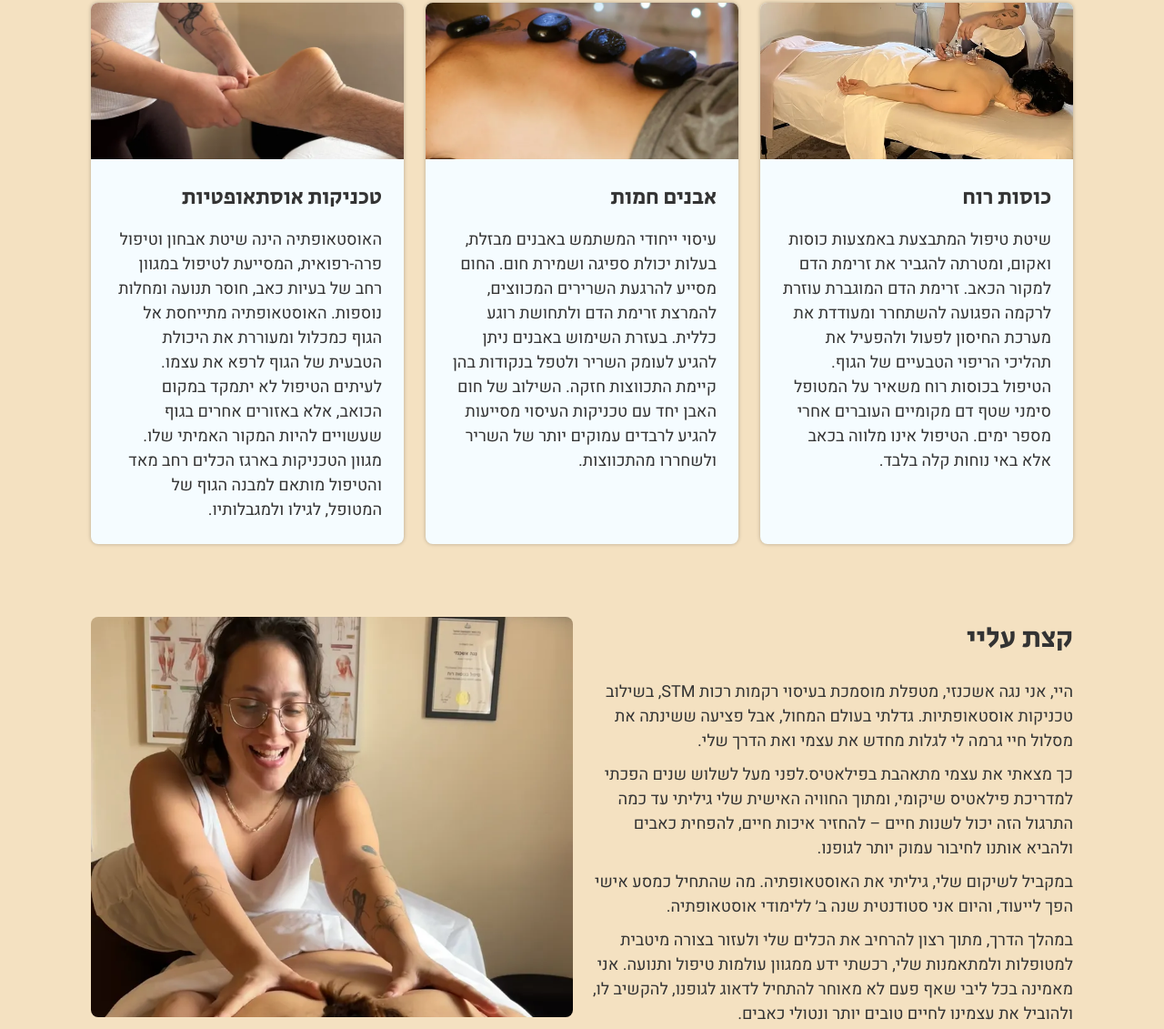
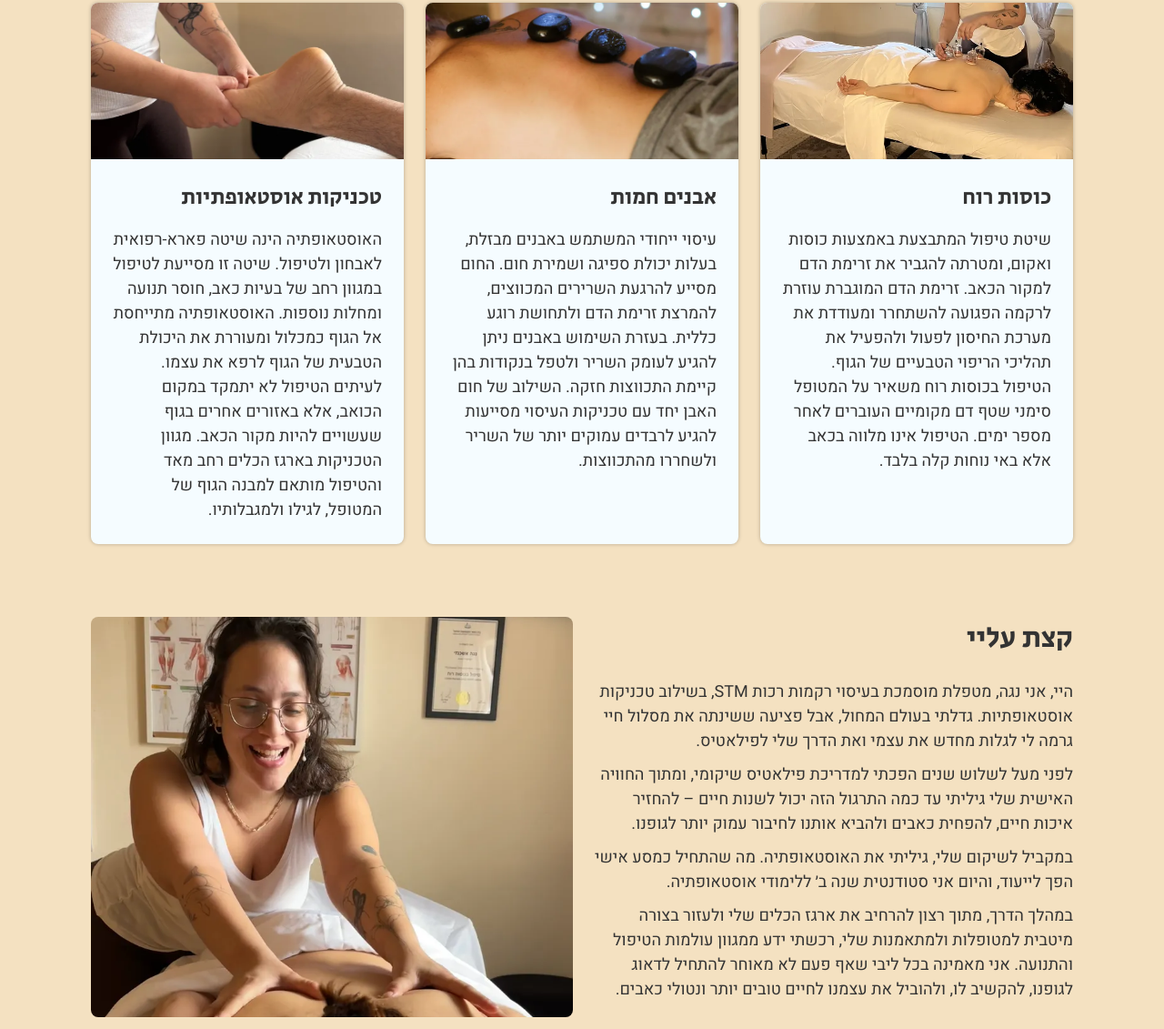
Before and after one commit to Ashkenazzio/noga-stm, a website: page index.html in a window 1280 px wide. Shown: the part 742-1873 px from the top of the page at 91% size. Drawn offline with nearby package versions, Linux system fonts and the light colour scheme.

Commit message:
copy fixes

```diff
--- a/index.html
+++ b/index.html
@@ -137,7 +137,7 @@
                   הדם למקור הכאב. זרימת הדם המוגברת עוזרת לרקמה הפגועה להשתחרר
                   ומעודדת את מערכת החיסון לפעול ולהפעיל את תהליכי הריפוי הטבעיים
                   של הגוף. הטיפול בכוסות רוח משאיר על המטופל סימני שטף דם
-                  מקומיים העוברים אחרי מספר ימים. הטיפול אינו מלווה בכאב אלא באי
+                  מקומיים העוברים לאחר מספר ימים. הטיפול אינו מלווה בכאב אלא באי
                   נוחות קלה בלבד.
                 </p>
               </div>
@@ -208,13 +208,13 @@
               </div>
 
               <div class="method-card__content">
-                <h3 class="method-card__title">טכניקות אוסתאופטיות</h3>
+                <h3 class="method-card__title">טכניקות אוסטאופתיות</h3>
                 <p class="method-card__description">
-                  האוסטאופתיה הינה שיטת אבחון וטיפול פרה-רפואית, המסייעת לטיפול
+                  האוסטאופתיה הינה שיטה פארא-רפואית לאבחון ולטיפול. שיטה זו מסייעת לטיפול
                   במגוון רחב של בעיות כאב, חוסר תנועה ומחלות נוספות. האוסטאופתיה
                   מתייחסת אל הגוף כמכלול ומעוררת את היכולת הטבעית של הגוף לרפא
                   את עצמו. לעיתים הטיפול לא יתמקד במקום הכואב, אלא באזורים אחרים
-                  בגוף שעשויים להיות המקור האמיתי שלו. מגוון הטכניקות בארגז
+                  בגוף שעשויים להיות מקור הכאב. מגוון הטכניקות בארגז
                   הכלים רחב מאד והטיפול מותאם למבנה הגוף של המטופל,
                   לגילו ולמגבלותיו.
                 </p>
@@ -229,12 +229,12 @@
             <h2>קצת עליי</h2>
             <div class="about__text">
               <p>
-                היי, אני נגה אשכנזי, מטפלת מוסמכת בעיסוי רקמות רכות STM, בשילוב
+                היי, אני נגה, מטפלת מוסמכת בעיסוי רקמות רכות STM, בשילוב
                 טכניקות אוסטאופתיות. גדלתי בעולם המחול, אבל פציעה ששינתה את
-                מסלול חיי גרמה לי לגלות מחדש את עצמי ואת הדרך שלי.
+                מסלול חיי גרמה לי לגלות מחדש את עצמי ואת הדרך שלי לפילאטיס.
               </p>
               <p>
-                כך מצאתי את עצמי מתאהבת בפילאטיס.לפני מעל לשלוש שנים הפכתי
+                לפני מעל לשלוש שנים הפכתי
                 למדריכת פילאטיס שיקומי, ומתוך החוויה האישית שלי גיליתי עד כמה
                 התרגול הזה יכול לשנות חיים – להחזיר איכות חיים, להפחית כאבים
                 ולהביא אותנו לחיבור עמוק יותר לגופנו.
@@ -244,10 +244,10 @@
                 הפך לייעוד, והיום אני סטודנטית שנה ב׳ ללימודי אוסטאופתיה.
               </p>
               <p>
-                במהלך הדרך, מתוך רצון להרחיב את הכלים שלי ולעזור בצורה מיטבית
-                למטופלות ולמתאמנות שלי, רכשתי ידע ממגוון עולמות טיפול ותנועה.
+                במהלך הדרך, מתוך רצון להרחיב את ארגז הכלים שלי ולעזור בצורה מיטבית
+                למטופלות ולמתאמנות שלי, רכשתי ידע ממגוון עולמות הטיפול והתנועה.
                 אני מאמינה בכל ליבי שאף פעם לא מאוחר להתחיל לדאוג לגופנו, להקשיב
-                לו, ולהוביל את עצמינו לחיים טובים יותר ונטולי כאבים.
+                לו, ולהוביל את עצמנו לחיים טובים יותר ונטולי כאבים.
               </p>
             </div>
           </div>
@@ -410,7 +410,7 @@
       </section>
       <section id="cta" class="cta">
         <div class="content">
-          <h2>הגיע הזמן לדאוג לעצמיכם.</h2>
+          <h2>הגיע הזמן לדאוג לעצמכם.</h2>
           <p>
             רוצים להרגיש רעננים ומחודשים? אני כאן. <br />בואו לחוות עיסוי טיפולי
             ראשון במחיר מיוחד!
```
